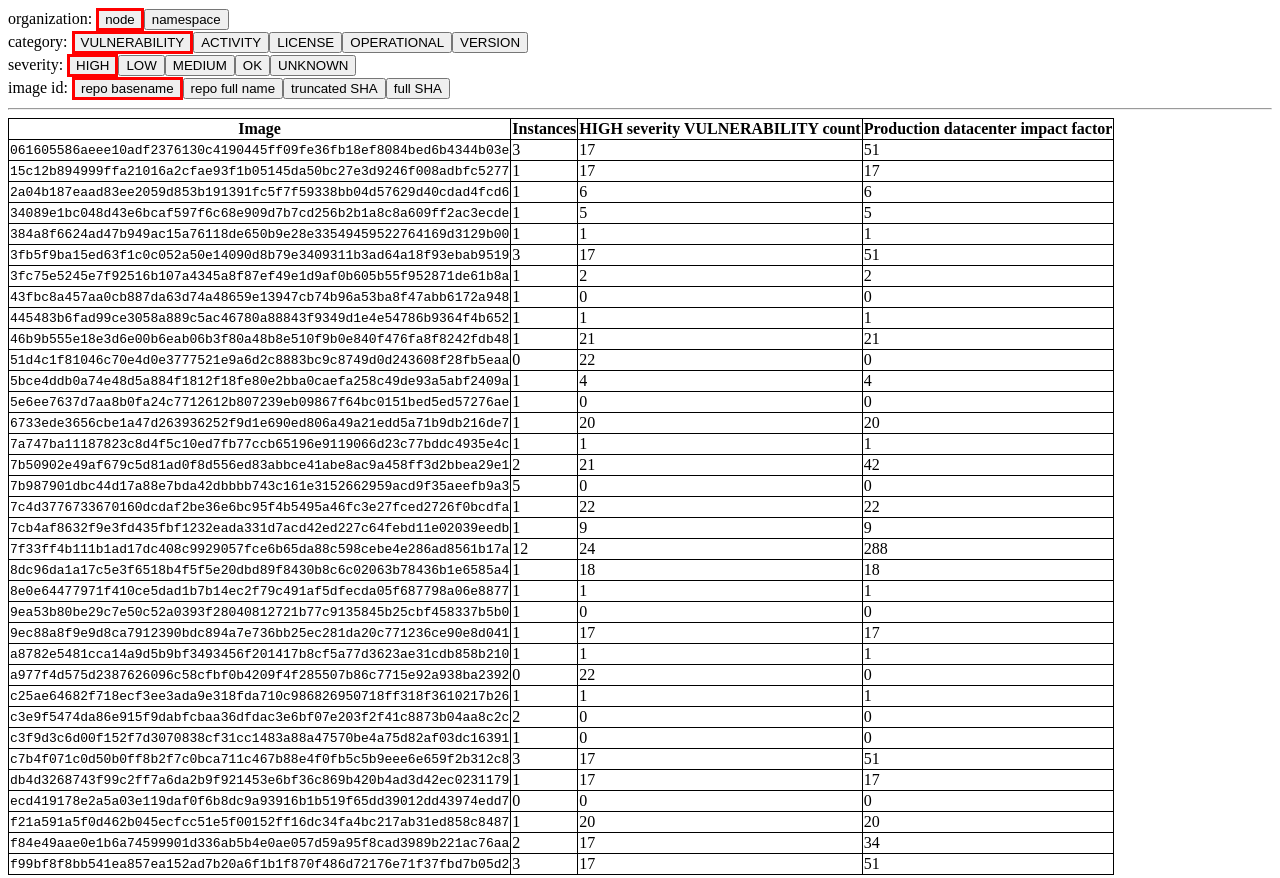
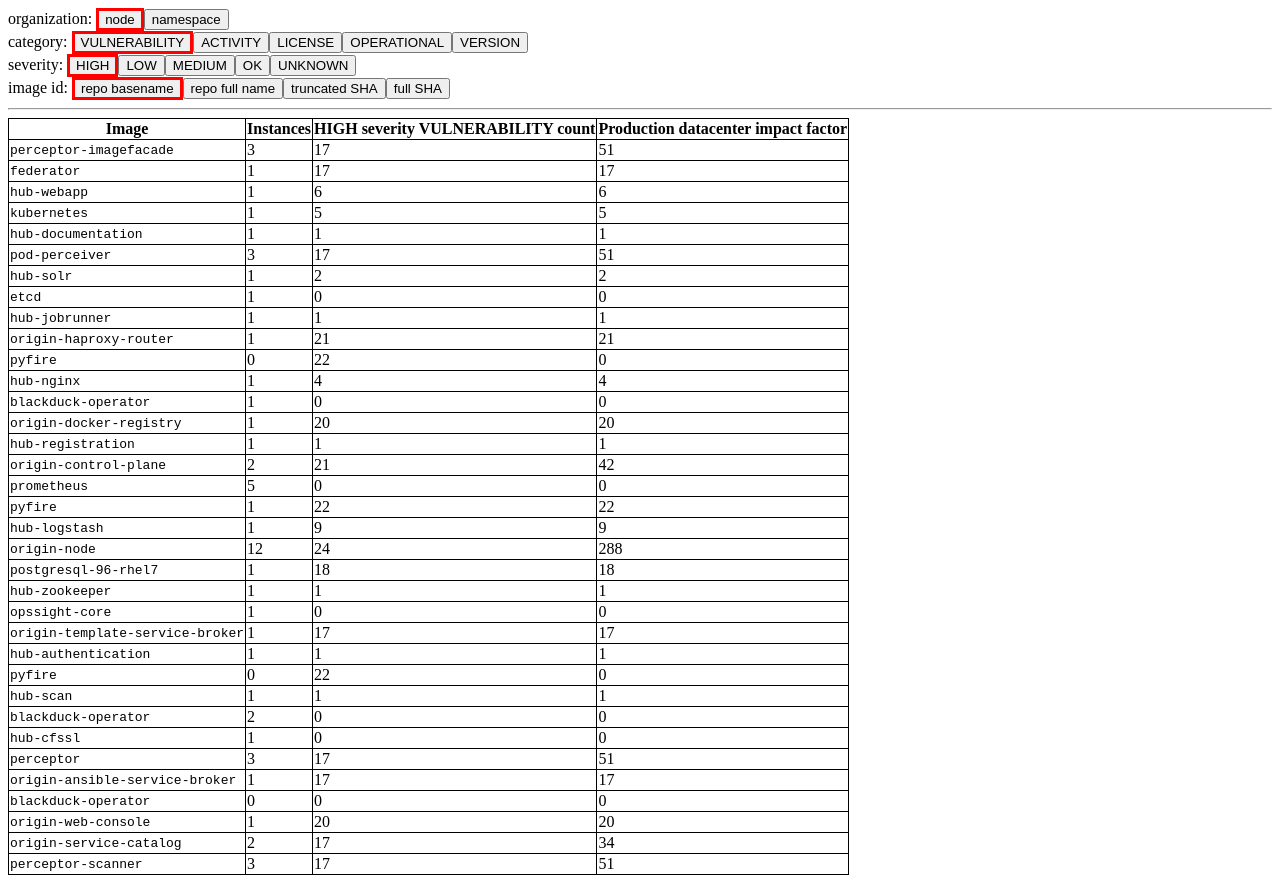
Before and after one commit to blackducksoftware/opssight-webUI, a plain HTML site: page index.html in a window 1280 px wide. Shown: the top 878 px of the page. Drawn offline with nearby package versions, Linux system fonts and the light colour scheme.

Commit message:
Allow switching image identifier
Allow flipping between imageSHA, truncated imageSHA, full repository name, and repository basename
Fixed some unicode compatiility issues
Removed old debug lines

```diff
--- a/index.html
+++ b/index.html
@@ -1,12 +1,13 @@
 <!DOCTYPE html>
 <html>
 <head>
+  <meta charset="utf-8">
   <link rel="stylesheet" href="styles.css">
   <script src="model.js"></script>
   <script src="//d3js.org/d3.v4.0.0-alpha.35.min.js"></script>
   <script src="circleView.js"></script>
   <script src="squareView.js"></script>
-  <script src="main.js"></script>
+  <script src="main.js" charset="utf-8"></script>
 </head>
 <body>
   <div id="message"></div>
--- a/main.js
+++ b/main.js
@@ -90,6 +90,29 @@ function getVulnsFromImageSHA(imageSHA){
   return count;
 }
 
+function truncateSha(imageSHA){
+  var truncated =
+    imageSHA.substring(0, 4) +
+    "\u2026" +
+    imageSHA.substring(60, 64);
+  return truncated;
+}
+
+function repoNameOfImageSHA(imageSHA){
+  var repoName =
+    model.
+    CoreModel.
+    Images[imageSHA].
+    RepoTags[0].
+    Repository;
+  return repoName;
+}
+
+function basenameOfRepoName(repoName){
+  var baseName = repoName.split("/").pop();
+  return baseName;
+}
+
 function renderViews(){
   var htmlText = "";
   var selectionReady = true;
@@ -117,11 +140,17 @@ function renderViews(){
     "<th>Production datacenter impact factor</th>"
   ].join('');
   for(var i in model.CoreModel.Images){
+    var displayName = {}
+    displayName["full SHA"] = i;
+    displayName["truncated SHA"] = truncateSha(displayName["full SHA"]);
+    displayName["repo full name"] = repoNameOfImageSHA(displayName["full SHA"]);
+    displayName["repo basename"] = basenameOfRepoName(displayName["repo full name"]);
+    nameToDisplay = displayName[selection["image id"]];
     var instances = countImageInstances(i, model.CoreModel.Pods);
     var statusCounts = getVulnsFromImageSHA(i);
     var product = instances * statusCounts;
     htmlText += "<tr>";
-    htmlText += "<td class='monospace'>" + i + "</td>";
+    htmlText += "<td class='monospace'>" + nameToDisplay + "</td>";
     htmlText += "<td>" + instances + "</td>";
     htmlText += "<td>" + statusCounts + "</td>";
     htmlText += "<td>" + product + "</td>";
@@ -179,7 +208,6 @@ function renderViews(){
           Containers)
         {
           var treeContainer = {};
-          console.log(model.CoreModel.Pods, coreModelPodName(p))
           treeContainer["name"] =
             model.
             CoreModel.
@@ -193,8 +221,6 @@ function renderViews(){
             Containers[c].
             Image["Sha"];
           treeContainer["size"] = getVulnsFromImageSHA(imageSHA);
-          console.log(imageSHA, treeContainer["size"]);
-          console.log(treeForD3)
           treePod["children"].push(treeContainer);
           containerIndex++;
         }
```
Also changed, not shown: 1 other file.
